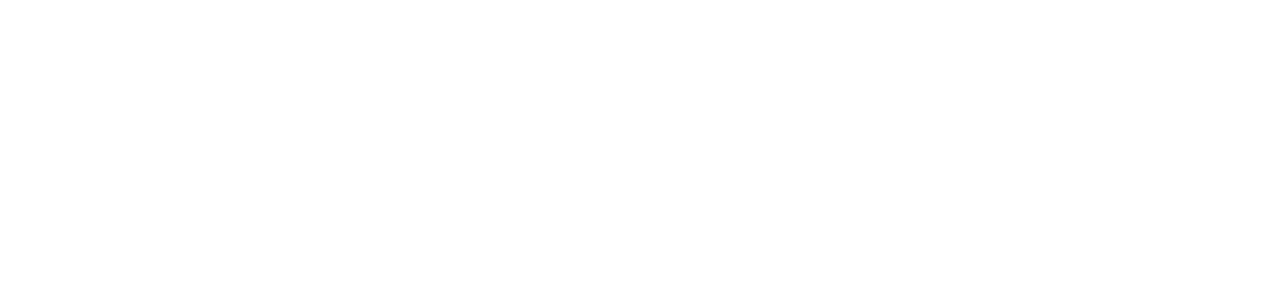
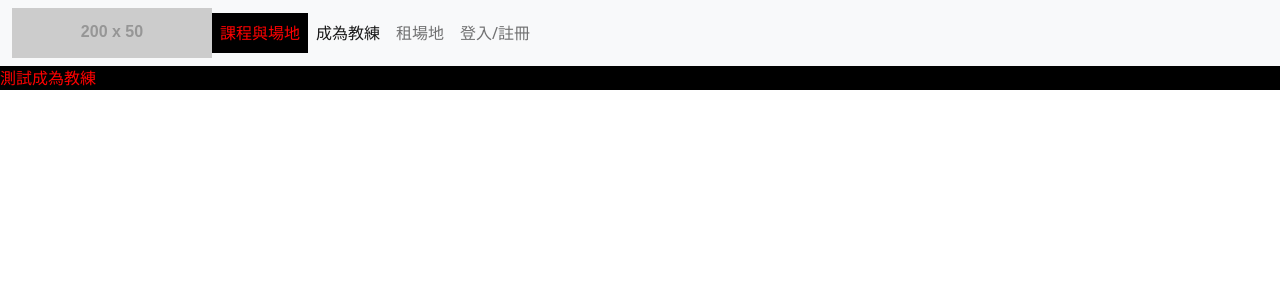
Before and after one commit to krownsh/Project0809, a React (Create React App) app in the folder sport/: page /#/becomeCoach in a window 1280 px wide. Shown: the top 300 px of the page. Built offline with nearby package versions, Linux system fonts and the light colour scheme.

Commit message:
0617 完成navBar 路由

```diff
--- a/sport/package.json
+++ b/sport/package.json
@@ -8,6 +8,7 @@
     "@testing-library/user-event": "^13.5.0",
     "axios": "^0.27.2",
     "bootstrap": "^5.1.3",
+    "node-sass": "^7.0.1",
     "react": "^18.2.0",
     "react-dom": "^18.2.0",
     "react-router-dom": "^5.3.3",
--- /dev/null
+++ b/sport/src/components/content.jsx
@@ -0,0 +1,17 @@
+import React, { Component } from 'react';
+import 'bootstrap/dist/css/bootstrap.css'
+import '../scss/bootstrap.scss';
+import 'bootstrap/dist/js/bootstrap';
+import HomeHead from './contentComponents/HomeHead.jsx'
+class Content extends Component {
+    state = {  }
+    render() {
+        return (
+            <>
+            <HomeHead/>
+            </>
+        );
+    }
+}
+
+export default Content;
--- /dev/null
+++ b/sport/src/components/contentComponents/HomeHead.jsx
@@ -0,0 +1,17 @@
+import React, { Component } from 'react';
+import 'bootstrap/dist/css/bootstrap.css';
+import '../../scss/bootstrap.scss';
+import 'bootstrap/dist/js/bootstrap';
+
+class HomeHead extends Component {
+    state = {  }
+    render() {
+        return (
+            <>
+            測試HomeHead
+            </>
+        );
+    }
+}
+
+export default HomeHead;
--- a/sport/src/components/navBarContent.jsx
+++ b/sport/src/components/navBarContent.jsx
@@ -1,5 +1,7 @@
 import React, { Component } from 'react';
 import 'bootstrap/dist/css/bootstrap.css'
+import '../scss/bootstrap.scss';
+import 'bootstrap/dist/js/bootstrap';
 import { NavLink } from 'react-router-dom';
 
 class NavBarContent extends Component {
@@ -9,56 +11,30 @@
     render() {
         return (
             <div>
-            <div className='text-center ml-5'>
-               <nav  className="navbar navbar-expand-lg navbar-light ml-5 " id="indexNav" >
-               <div className="collapse navbar-collapse justify-content-center ml-5 "  id="navbarSupportedContent">
-               <ul className="navbar-nav">
-                   <li className="nav-item active">
-                   <a className="nav-link"  ><NavLink to="/123" exact><div id="text1" >首頁</div></NavLink></a>
+                <nav class="navbar navbar-expand-lg navbar-light bg-light">
+                    <div class="container-fluid">
+                        <div ><NavLink  to="/" exact><img src="https://dummyimage.com/200x50/000/fff"/></NavLink></div>
+                        <button class="navbar-toggler" type="button" data-bs-toggle="collapse" data-bs-target="#navbarSupportedContent" aria-controls="navbarSupportedContent" aria-expanded="false" aria-label="Toggle navigation">
+                        <span class="navbar-toggler-icon"></span>
+                        </button>
+                        <div class="collapse navbar-collapse" id="navbarSupportedContent">
+                        <ul class="navbar-nav me-auto mb-2 mb-lg-0">
+                            <li class="nav-item">
+                            <div id=""><NavLink className="nav-link navBarBox1" to="/coursesAndVenues" exact >課程與場地</NavLink></div>
                             </li>
-
-                   <li className="nav-item">
-                       <a className="nav-link" ><NavLink to="/allCommodity" id="text1" exact >全部商品</NavLink></a>
+                            <li class="nav-item">
+                            <div id="" ><NavLink className="nav-link " to="/becomeCoach" exact >成為教練</NavLink></div>
                             </li>
-                   <li className="nav-item dropdown">
-                   <a className="nav-link dropdown-toggle" href="#" id="navbarDropdown" role="button" data-toggle="dropdown" aria-expanded="false">
-                   <NavLink to="/brandSort" exact >品牌分類</NavLink>
-                   </a>
-                   <div className="dropdown-menu" aria-labelledby="navbarDropdown">
-                       <NavLink className="dropdown-item" to="/brandSort" >Wilson</NavLink>
-                       <div className=""></div>
-                       <NavLink className="dropdown-item" to="/brandSort" >Head</NavLink>
-                       <div className=""></div>
-                       <NavLink className="dropdown-item" to="/brandSort" >YONEX</NavLink>
-                   </div>
+                            <li class="nav-item dropdown">
+                            <div id="" ><NavLink className="nav-link " to="/rentSpace" exact >租場地</NavLink></div>
                             </li>
-                   <li className="nav-item">
-                       <NavLink className="nav-link" to="/tennisRacket"  >網球拍</NavLink>
-                   </li>
-                   <li className="nav-item">
-                      <NavLink className="nav-link" to="/accessories" >配件</NavLink>
-                   </li>
-                   <li className="nav-item">
-                   <a className="nav-link" ><NavLink to="/promotions" >優惠活動</NavLink></a>
-                   </li>
-                   <li className="nav-item">
-                      <NavLink  className="nav-link" to="/contactUs" >聯絡我們</NavLink>
+                            <li class="nav-item">
+                            <div id="" ><NavLink className="nav-link " to="/loginRegister" exact >登入/註冊</NavLink></div>
                             </li>
                         </ul>
                         </div>
-           <div>
-           <form className="form-inline">
-           <p className=" btn btn-outline-success mr-2" ><NavLink to="/login"  >會員登入</NavLink></p>
-           <p className=" btn btn-outline-success mr-2" ><NavLink to="/register" >註冊</NavLink></p>
-           <p type="button" className="btn btn-outline-success mr-2" >
-           <NavLink to="/shoppingCart" >購物車</NavLink>
-            <span className="badge badge-warning"></span>
-            </p>
-           </form>
                     </div>
                     </nav>
-
-           </div>
              </div>
         );
     }
--- a/sport/src/components/navBarOK.jsx
+++ b/sport/src/components/navBarOK.jsx
@@ -3,44 +3,38 @@
 import 'bootstrap/dist/css/bootstrap.css';
 
 // 導覽列物件
-import navBarContent from './navBarContent.jsx';
+import NavBarContent from './navBarContent';
 
 // 首頁
 import home from './navBarPage/home.jsx';
 
-// 購物車+商品
-// 關於我
-
+// 場地與教練
+import coursesAndVenues from './navBarPage/coursesAndVenues.jsx';
+// 成為教練
+import becomeCoach from './navBarPage/becomeCoach.jsx';
+// 租場地
+import rentSpace from './navBarPage/rentSpace.jsx';
+// 會員登入及註冊
+import loginRegister from './navBarPage/loginRegister.jsx';
 class NavBarOK extends Component {
     state = {
-        navStyle : {
-            "display":"flex",
-            "justifyContent":"center",
-            "margin":"-1% 20% 0px 30%",
-        },
-        count:0
-     }
 
+    }
 
     render() {
         return (
             <HashRouter>
-            <div id="topTest" className='sticky-top bg bg-white mt-1' style={this.state.testStyle}>
-            <navBarContent/>
+            <div >
+
+            <NavBarContent />
             </div>
                 <div style={{margin:'auto'}}>
                 <Switch>
-                    <Route path="/123" component={home} exact/>
-                    {/* <Route path="/promotions" component={promotions} exact/>
-                    <Route path="/allCommodity" component={allCommodity} exact/>
-                    <Route path="/brandSort" component={brandSort} exact/>
-                    <Route path="/tennisRacket" component={tennisRacket} exact/>
-                    <Route path="/accessories" component={accessories} exact/>
-                    <Route path="/contactUs" component={contactUs} exact/>
-
-                    <Route path="/login" component={login} exact/>
-                    <Route path="/register" component={register} exact/>
-                    <Route path="/shoppingCart" component={shoppingCart} exact/> */}
+                    <Route path="/" component={home} exact/>
+                    <Route path="/coursesAndVenues" component={coursesAndVenues} exact/>
+                    <Route path="/becomeCoach" component={becomeCoach} exact/>
+                    <Route path="/rentSpace" component={rentSpace} exact/>
+                    <Route path="/loginRegister" component={loginRegister} exact/>
                  </Switch>
 
 
--- /dev/null
+++ b/sport/src/components/navBarPage/becomeCoach.jsx
@@ -0,0 +1,16 @@
+import React, { Component } from 'react';
+import '../../scss/bootstrap.scss';
+import 'bootstrap/dist/js/bootstrap';
+
+class BecomeCoach extends Component {
+    state = {  }
+    render() {
+        return (
+            <>
+            <div className='navBarBox1'>測試成為教練</div>
+            </>
+        );
+    }
+}
+
+export default BecomeCoach;
--- /dev/null
+++ b/sport/src/components/navBarPage/coursesAndVenues.jsx
@@ -0,0 +1,14 @@
+import React, { Component } from 'react';
+
+class CoursesAndVenues extends Component {
+    state = {  }
+    render() {
+        return (
+            <>
+            測試教練與場地
+            </>
+        );
+    }
+}
+
+export default CoursesAndVenues;
--- a/sport/src/components/navBarPage/home.jsx
+++ b/sport/src/components/navBarPage/home.jsx
@@ -1,6 +1,8 @@
 import React, { Component } from 'react';
 import 'bootstrap/dist/css/bootstrap.css'
-import Content from '../contentComponents/content.jsx';
+import '../../scss/bootstrap.scss';
+import 'bootstrap/dist/js/bootstrap';
+import Content from '../content.jsx';
 class home extends Component {
     state = {  }
     render() {
--- a/sport/src/components/contentComponents/content.jsx
+++ b/sport/src/components/navBarPage/loginRegister.jsx
@@ -1,15 +1,13 @@
 import React, { Component } from 'react';
-import 'bootstrap/dist/css/bootstrap.css'
-
-class Content extends Component {
+class LoginRegister extends Component {
     state = {  }
     render() {
         return (
             <>
-            首頁測試中
+            測試會員登入跟註冊頁面
             </>
         );
     }
 }
 
-export default Content;
+export default LoginRegister;
--- /dev/null
+++ b/sport/src/components/navBarPage/rentSpace.jsx
@@ -0,0 +1,15 @@
+import React, { Component } from 'react';
+
+
+class RentSpace extends Component {
+    state = {  }
+    render() {
+        return (
+            <>
+            測試租場地
+            </>
+        );
+    }
+}
+
+export default RentSpace;
--- /dev/null
+++ b/sport/src/scss/bootstrap.scss
@@ -0,0 +1,10 @@
+$bodyFontColor:red;
+$bodyFontSize:16px;
+$bodySectionRowHeight:96px;
+
+
+.navBarBox1 {
+  text-decoration:none !important;
+  color:$bodyFontColor !important;
+  background-color: black !important;
+}
```
Also changed, not shown: sport/src/components/navBarPage/login.jsx (deleted, +0 -39 lines), 1 other file (tests, documents, lock files or other folders). Lines whose indentation alone changed are shown as unchanged.
